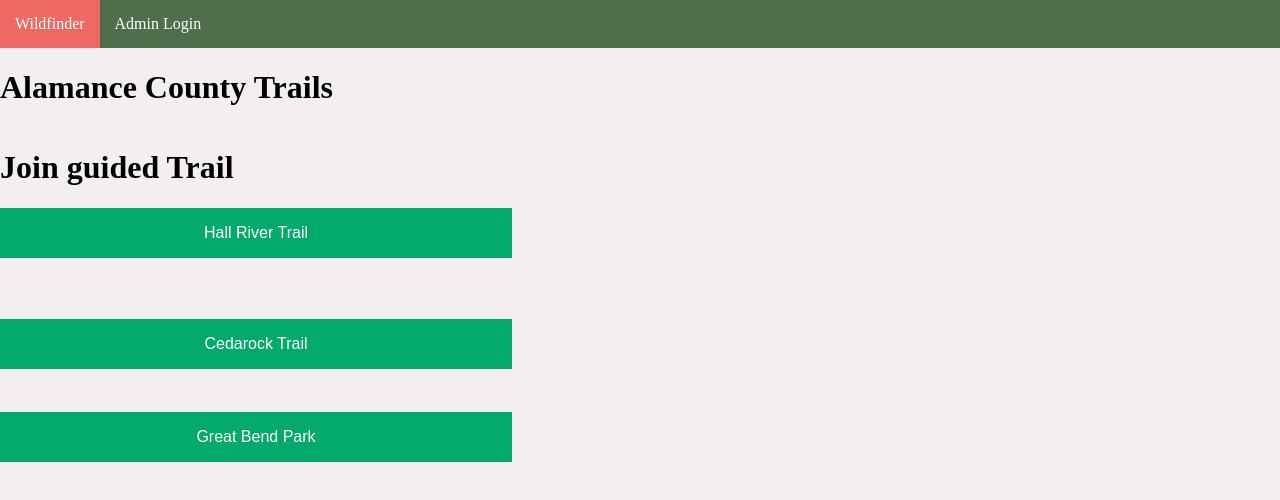
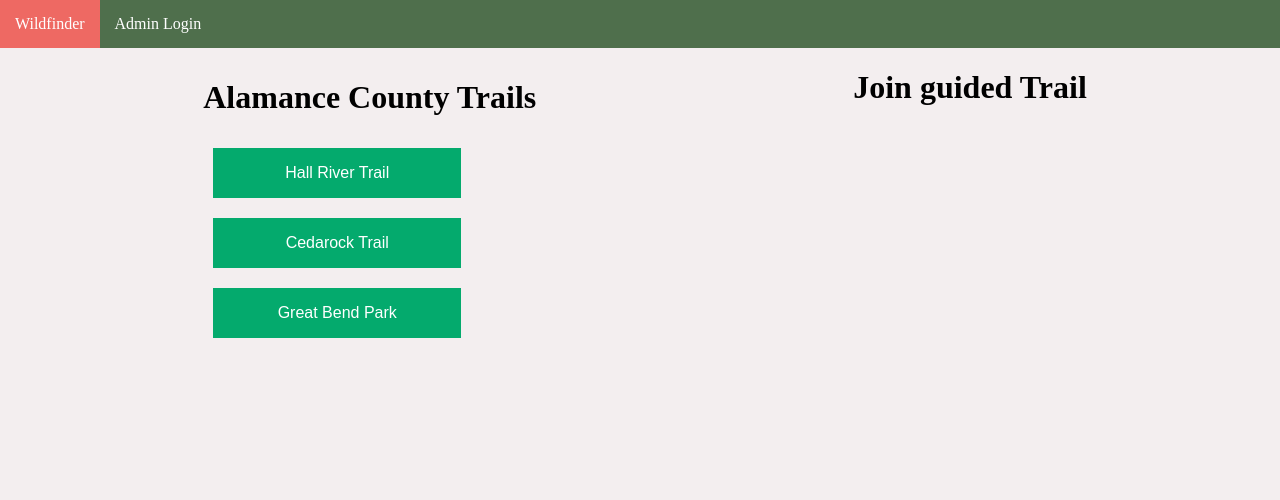
Before and after one commit to Alarman-prg/WildFinder, a plain HTML site: page wildfinder_prototype_html/alamance.html in a window 1280 px wide. Drawn offline with Linux system fonts and the light colour scheme.

Commit message:
alamance changes

```diff
--- a/wildfinder_prototype_html/alamance.html
+++ b/wildfinder_prototype_html/alamance.html
@@ -14,16 +14,15 @@
   <!-- navbar -->
   <div class="main-container">
     <div class="navbar">
+
       <ul>
         <li><a href="index.html">Wildfinder</a></li>
         <li><a href="adminlogin.html">Admin Login</a></li>
       </ul>
     </div>
+    <div class="wrapper">
+      <div class="trail-list">
         <h1>Alamance County Trails</h1>
-    <h1 class="guided">Join guided Trail</h1>
-
-
-
         <div class="dropdown">
           <button class="dropbtn">Hall River Trail</button>
           <div class="dropdown-content">
@@ -32,7 +31,9 @@
               parks and trail heads are what make up this amazing trail. Haw River<br>
               has many conservation efforts in place to perserve it's natural and<br>
               scenic resources
-                    <p>Located:<Address>Haw River Trail North Carolina 27320</Address></p>
+            <p>Located:
+            <Address>Haw River Trail North Carolina 27320</Address>
+            </p>
             <img src="assets/images/hawriver.jpg" alt="hawriver">
             </p>
             <div class="stars">
@@ -72,6 +73,17 @@
             </div>
           </div>
         </div>
+      </div>
+      <div class="guided-trail">
+        <h1>Join guided Trail</h1>
+
+        <!--HERE-->
+
+
+
+
+      </div>
+    </div>
 
 
 
--- a/wildfinder_prototype_html/assets/styles/style.css
+++ b/wildfinder_prototype_html/assets/styles/style.css
@@ -132,6 +132,19 @@ html, body {
 }
 
 /* Alamance  testing*/
+.wrapper {
+    display: flex;
+    flex-flow: row nowrap;
+    justify-content: center;
+}
+.trail-list {
+    padding: 10px;
+    display: flex;
+    flex-flow: column nowrap;
+    width: 50%;
+
+}
+
 .dropbtn {
     background-color: #04AA6D;
     color: white;
@@ -140,12 +153,13 @@ html, body {
     border: none;
     width: 40%;
     align-content: center;
+
   }
 
   .dropdown {
     position: relative;
     display: inline-block;
-    margin-bottom: 25px;
+    margin: 10px;
   }
 
   .dropdown-content {
```
Lines whose indentation alone changed are shown as unchanged.
